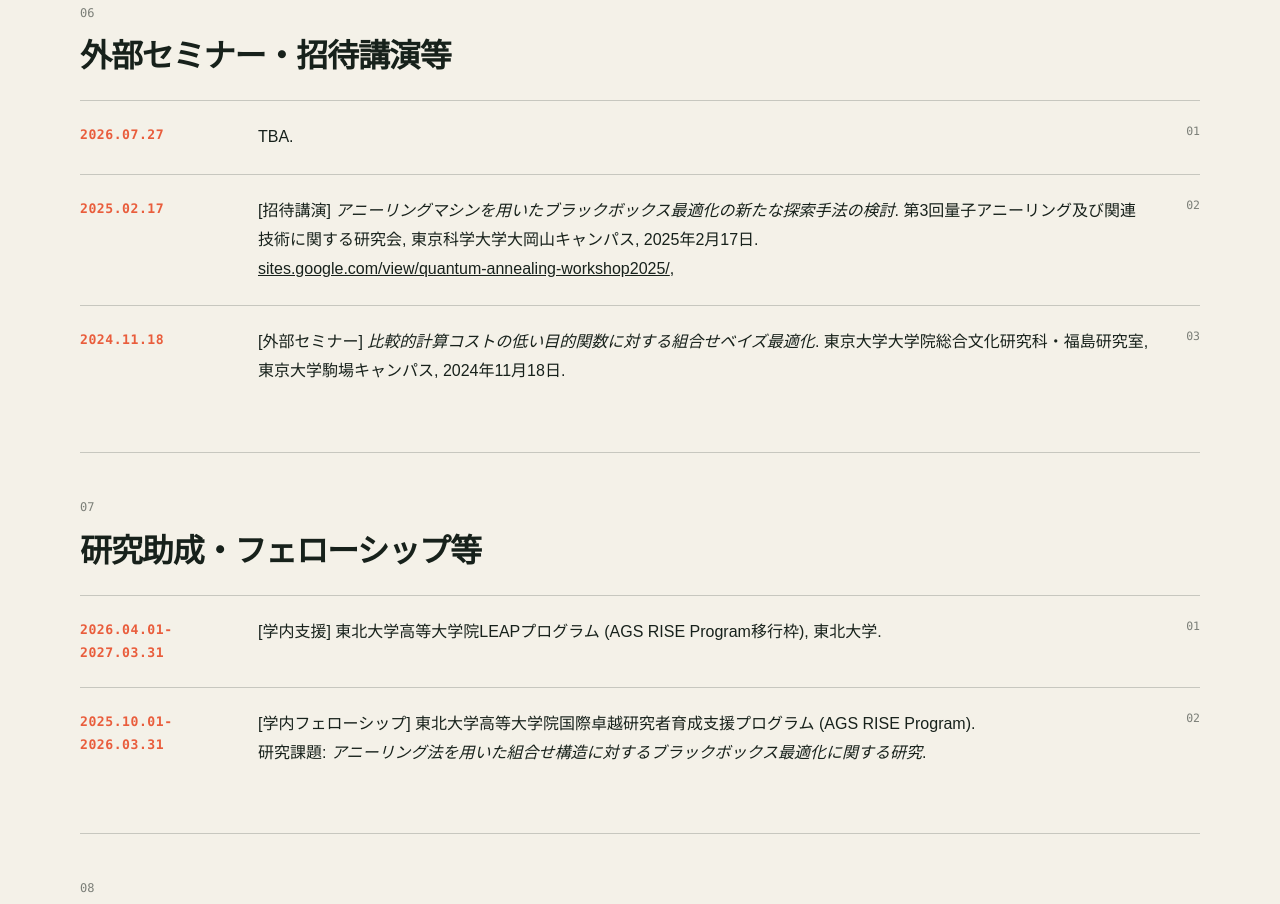
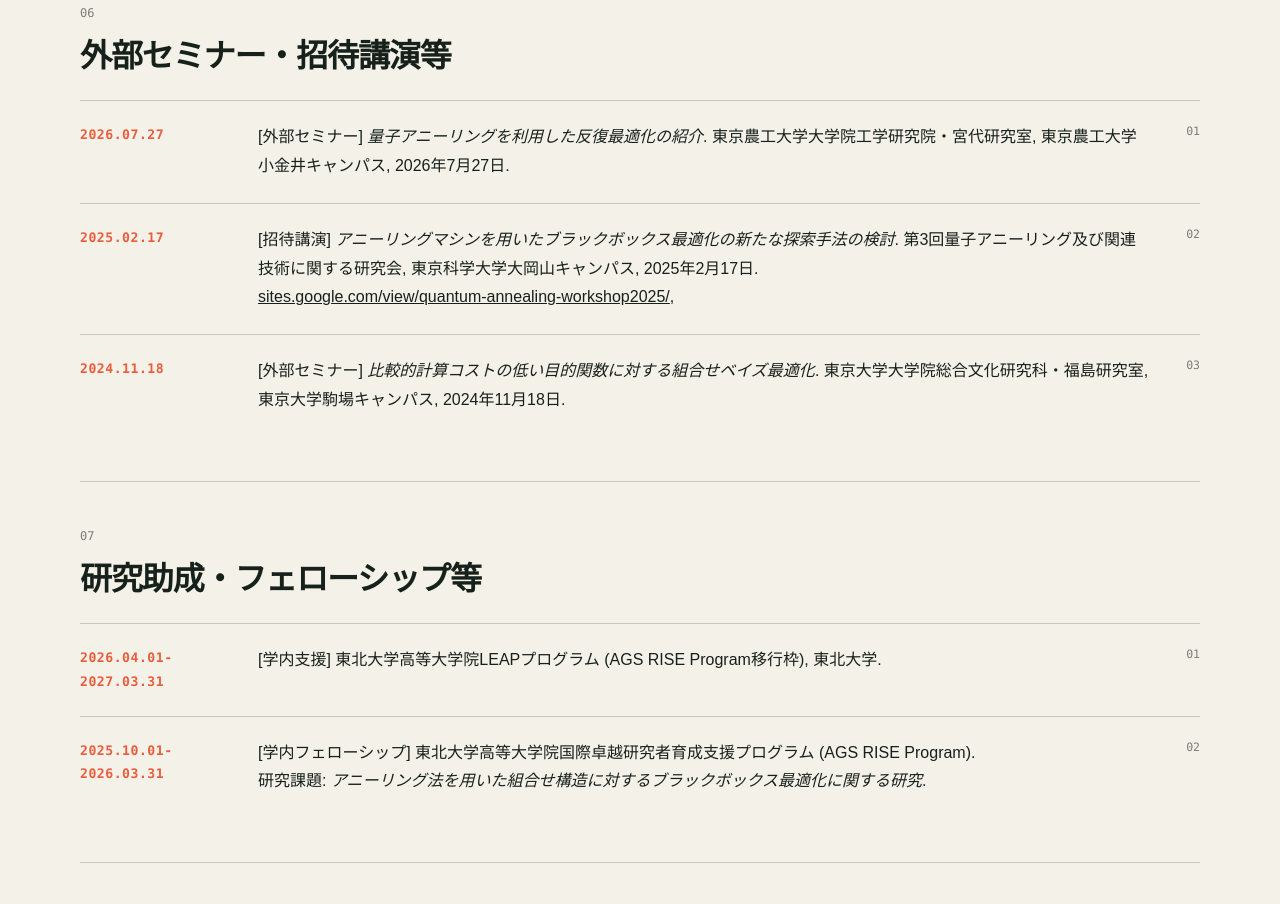
Before and after one commit to mory22k/mory22k.github.io, an Eleventy site: page src/publications/index.njk in a window 1280 px wide. Shown: the part 2979-3883 px from the top of the page. Built offline with nearby package versions, Linux system fonts and the light colour scheme; Eleventy itself is replaced by a stand-in of ours; files that its build step writes are made by us from their sources.

Commit message:
add information on an external seminar

```diff
--- a/src/publications/index.njk
+++ b/src/publications/index.njk
@@ -207,7 +207,10 @@ currentPage: publications
           <li>
             <time datetime="2026-07-27">2026.07.27</time>
             <p>
-              TBA.
+              [外部セミナー]
+              <em>量子アニーリングを利用した反復最適化の紹介</em>.
+              東京農工大学大学院工学研究院・宮代研究室, 東京農工大学小金井キャンパス,
+              2026年7月27日.
             </p>
           </li>
           <li>
@@ -224,8 +227,9 @@ currentPage: publications
             <time datetime="2024-11-18">2024.11.18</time>
             <p>
               [外部セミナー]
-              <em>比較的計算コストの低い目的関数に対する組合せベイズ最適化</em>. 東京大学大学院総合文化研究科・福島研究室, 東京大学駒場キャンパス,
-                                                                2024年11月18日.
+              <em>比較的計算コストの低い目的関数に対する組合せベイズ最適化</em>.
+              東京大学大学院総合文化研究科・福島研究室, 東京大学駒場キャンパス,
+              2024年11月18日.
             </p>
           </li>
         </ol>
```
